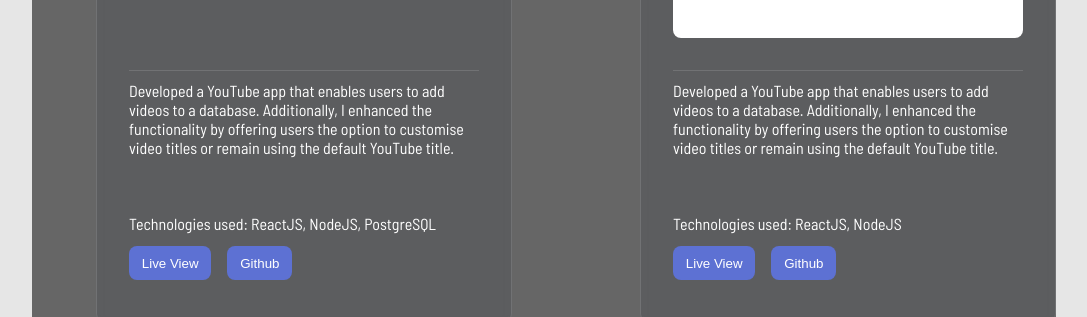
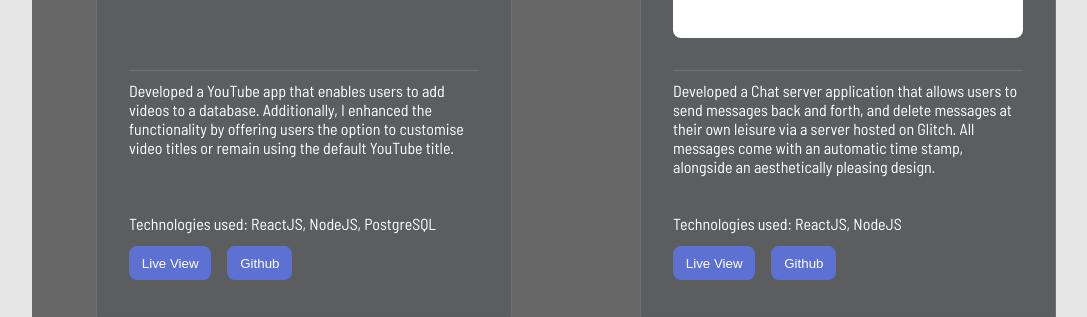
Before and after one commit to MarcusZagorski/Final-Portfolio, a React (Vite) app: page / in a window 1280 px wide. Shown: the part 3086-3403 px from the top of the page, without its empty margins (96-1183 px from the left). Built offline with nearby package versions, Linux system fonts and the light colour scheme.

Commit message:
Updated some of my project summaries

```diff
--- a/src/Projects/Projects.jsx
+++ b/src/Projects/Projects.jsx
@@ -23,7 +23,7 @@ const Projects = ({ scrollToProjects }) => {
       title: "Chat Server App",
       image: "/mzagorski-chat-server.netlify.app_.png",
       summary:
-        "Developed a YouTube app that enables users to add videos to a database. Additionally, I enhanced the functionality by offering users the option to customise video titles or remain using the default YouTube title.",
+        "Developed a Chat server application that allows users to send messages back and forth, and delete messages at their own leisure via a server hosted on Glitch. All messages come with an automatic time stamp, alongside an aesthetically pleasing design.",
       technologies: "Technologies used: ReactJS, NodeJS",
       liveView: "https://mzagorski-chat-server.netlify.app/",
       github: "https://github.com/MarcusZagorski/react-chat-server",
@@ -41,7 +41,7 @@ const Projects = ({ scrollToProjects }) => {
       title: "Cakes-Co Website",
       image: "/mzag-cakesco.netlify.app_.png",
       summary:
-        "Developed a YouTube app that enables users to add videos to a database. Additionally, I enhanced the functionality by offering users the option to customise video titles or remain using the default YouTube title.",
+        "For this project, I was tasked with creating a responsive webpage for a cake company. They provided me with a wireframe, and my task was to design a mockup page using my Figma knowledge.",
       technologies: "Technologies used: HTML, CSS",
       liveView: "https://mzag-cakesco.netlify.app/",
       github:
```
